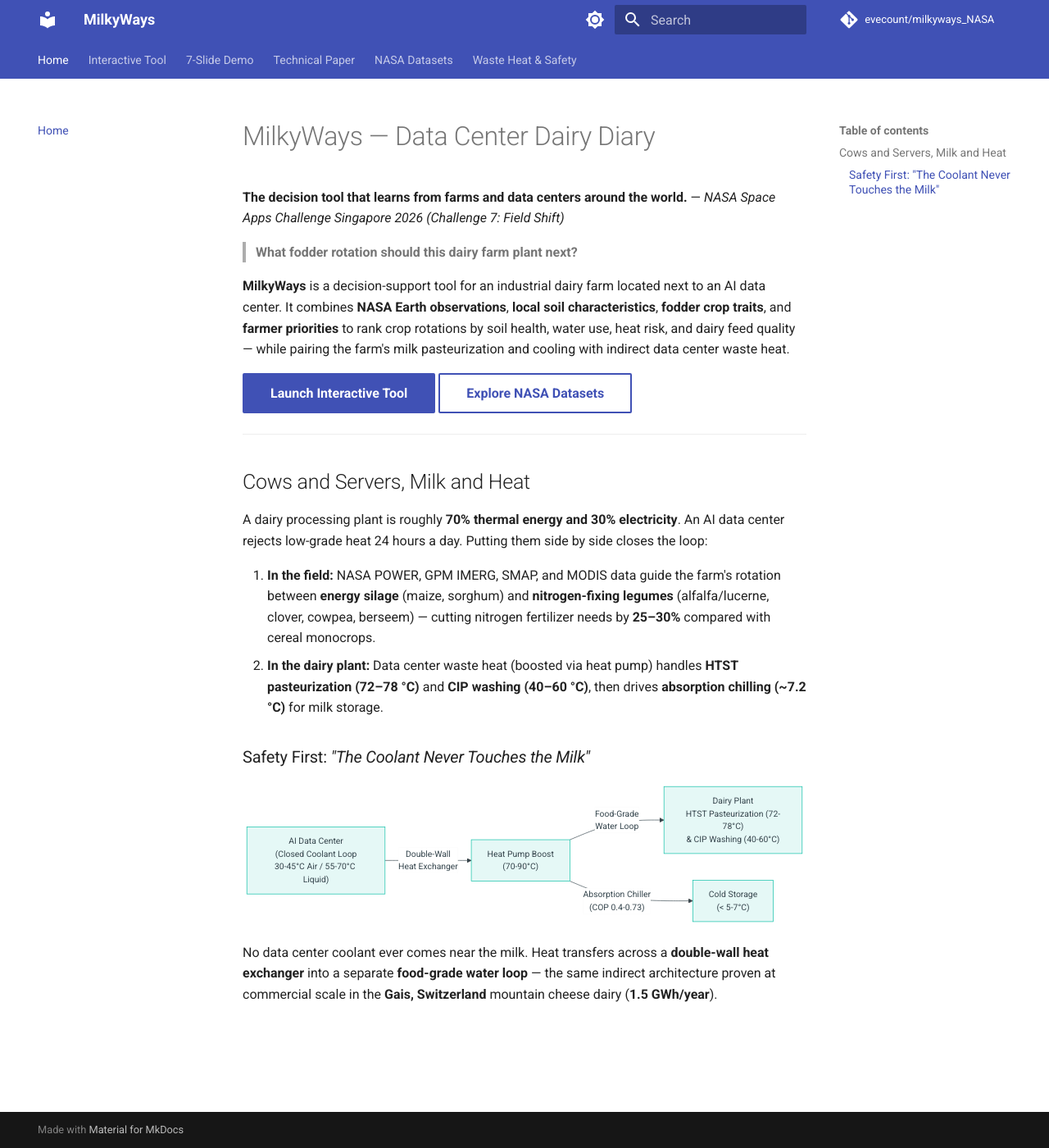
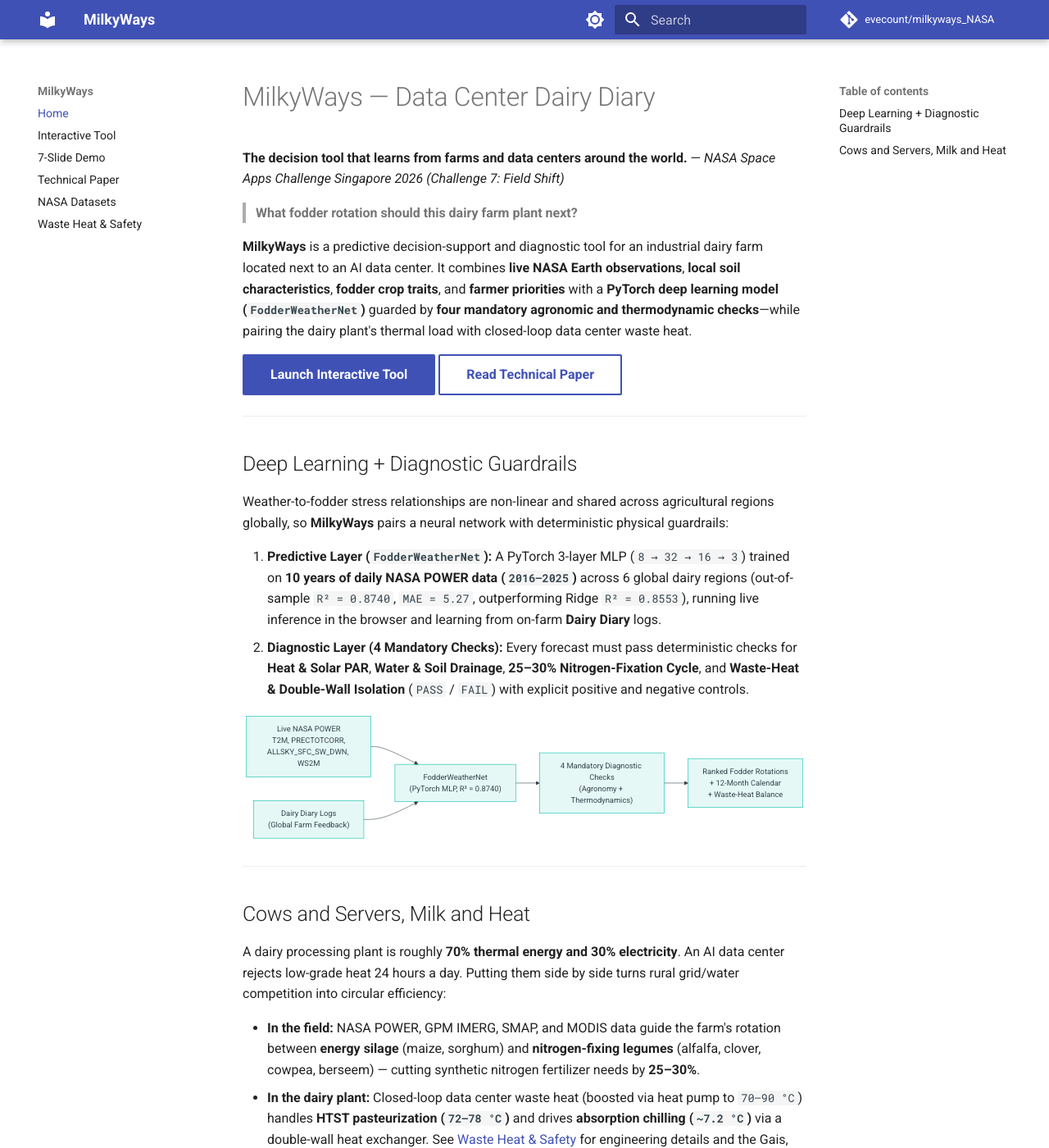
Before and after one commit to evecount/milkyways_NASA, an MkDocs documentation site: the page built from docs/index.md, in a window 1280 px wide and 1400 px high. Shown: the whole window at 82% size. Built offline with MkDocs 1.6.1 and Material for MkDocs 9.7.7, drawn with Linux system fonts in a browser that asks for light colours; comment, search, counter and statistics services are not loaded; some of the changed text lies outside the part shown.

Commit message:
docs: populate left sidebar nav and lead Home with Deep Learning + Diagnostic architecture

````diff
--- a/docs/index.md
+++ b/docs/index.md
@@ -4,27 +4,33 @@
 
 > **What fodder rotation should this dairy farm plant next?**
 
-**MilkyWays** is a decision-support tool for an industrial dairy farm located next to an AI data center. It combines **NASA Earth observations**, **local soil characteristics**, **fodder crop traits**, and **farmer priorities** to rank crop rotations by soil health, water use, heat risk, and dairy feed quality — while pairing the farm's milk pasteurization and cooling with indirect data center waste heat.
+**MilkyWays** is a predictive decision-support and diagnostic tool for an industrial dairy farm located next to an AI data center. It combines **live NASA Earth observations**, **local soil characteristics**, **fodder crop traits**, and **farmer priorities** with a **PyTorch deep learning model (`FodderWeatherNet`)** guarded by **four mandatory agronomic and thermodynamic checks**—while pairing the dairy plant's thermal load with closed-loop data center waste heat.
 
 [Launch Interactive Tool](app/index.html){ .md-button .md-button--primary }
-[Explore NASA Datasets](datasets.md){ .md-button }
+[Read Technical Paper](paper.md){ .md-button }
+
+---
+
+## Deep Learning + Diagnostic Guardrails
+
+Weather-to-fodder stress relationships are non-linear and shared across agricultural regions globally, so **MilkyWays** pairs a neural network with deterministic physical guardrails:
+
+1. **Predictive Layer (`FodderWeatherNet`):** A PyTorch 3-layer MLP (`8 → 32 → 16 → 3`) trained on **10 years of daily NASA POWER data (`2016–2025`)** across 6 global dairy regions (out-of-sample `R² = 0.8740`, `MAE = 5.27`, outperforming Ridge `R² = 0.8553`), running live inference in the browser and learning from on-farm **Dairy Diary** logs.
+2. **Diagnostic Layer (4 Mandatory Checks):** Every forecast must pass deterministic checks for **Heat & Solar PAR**, **Water & Soil Drainage**, **25–30% Nitrogen-Fixation Cycle**, and **Waste-Heat & Double-Wall Isolation** (`PASS` / `FAIL`) with explicit positive and negative controls.
+
+```mermaid
+flowchart LR
+    NP["Live NASA POWER<br/>T2M, PRECTOTCORR,<br/>ALLSKY_SFC_SW_DWN, WS2M"] --> DL["FodderWeatherNet<br/>(PyTorch MLP, R² = 0.8740)"]
+    DD["Dairy Diary Logs<br/>(Global Farm Feedback)"] --> DL
+    DL --> CHK["4 Mandatory Diagnostic Checks<br/>(Agronomy + Thermodynamics)"]
+    CHK --> OUT["Ranked Fodder Rotations<br/>+ 12-Month Calendar<br/>+ Waste-Heat Balance"]
+```
 
 ---
 
 ## Cows and Servers, Milk and Heat
 
-A dairy processing plant is roughly **70% thermal energy and 30% electricity**. An AI data center rejects low-grade heat 24 hours a day. Putting them side by side closes the loop:
+A dairy processing plant is roughly **70% thermal energy and 30% electricity**. An AI data center rejects low-grade heat 24 hours a day. Putting them side by side turns rural grid/water competition into circular efficiency:
 
-1. **In the field:** NASA POWER, GPM IMERG, SMAP, and MODIS data guide the farm's rotation between **energy silage** (maize, sorghum) and **nitrogen-fixing legumes** (alfalfa/lucerne, clover, cowpea, berseem) — cutting nitrogen fertilizer needs by **25–30%** compared with cereal monocrops.
-2. **In the dairy plant:** Data center waste heat (boosted via heat pump) handles **HTST pasteurization (72–78 °C)** and **CIP washing (40–60 °C)**, then drives **absorption chilling (~7.2 °C)** for milk storage.
-
-### Safety First: *"The Coolant Never Touches the Milk"*
-
-```mermaid
-flowchart LR
-    DC["AI Data Center<br/>(Closed Coolant Loop<br/>30-45°C Air / 55-70°C Liquid)"] -->|"Double-Wall<br/>Heat Exchanger"| HP["Heat Pump Boost<br/>(70-90°C)"]
-    HP -->|"Food-Grade<br/>Water Loop"| DP["Dairy Plant<br/>HTST Pasteurization (72-78°C)<br/>& CIP Washing (40-60°C)"]
-    HP -->|"Absorption Chiller<br/>(COP 0.4-0.73)"| CS["Cold Storage<br/>(< 5-7°C)"]
-```
-
-No data center coolant ever comes near the milk. Heat transfers across a **double-wall heat exchanger** into a separate **food-grade water loop** — the same indirect architecture proven at commercial scale in the **Gais, Switzerland** mountain cheese dairy (**1.5 GWh/year**).
+- **In the field:** NASA POWER, GPM IMERG, SMAP, and MODIS data guide the farm's rotation between **energy silage** (maize, sorghum) and **nitrogen-fixing legumes** (alfalfa, clover, cowpea, berseem) — cutting synthetic nitrogen fertilizer needs by **25–30%**.
+- **In the dairy plant:** Closed-loop data center waste heat (boosted via heat pump to `70–90 °C`) handles **HTST pasteurization (`72–78 °C`)** and drives **absorption chilling (`~7.2 °C`)** via a double-wall heat exchanger. See [Waste Heat & Safety](waste-heat.md) for engineering details and the Gais, Switzerland (`1.5 GWh/year`) benchmark.
--- a/mkdocs.yml
+++ b/mkdocs.yml
@@ -20,7 +20,6 @@ theme:
         icon: material/brightness-4
         name: Switch to light mode
   features:
-    - navigation.tabs
     - navigation.sections
     - navigation.top
     - content.code.copy
````
